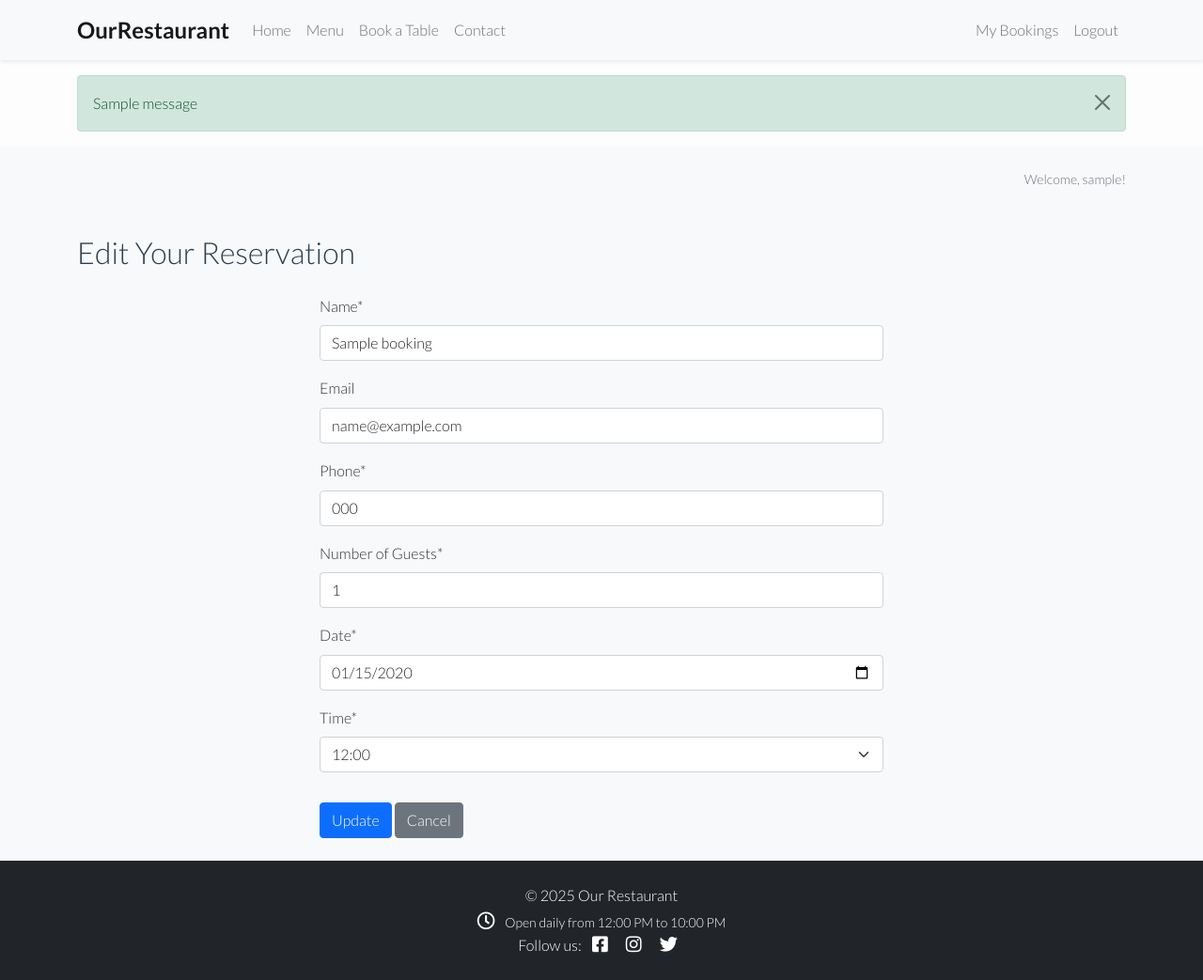
After one commit to GeorgeBarh/restaurant-booking-system-project, a Django app: page /reservations/edit/1/ in a window 1280 px wide. The commit adds this page. Shown: the whole page at 94% size. Run offline with Django 4.2, Linux system fonts and the light colour scheme; a user stored in the database is signed in; tables that the repository leaves empty hold one stand-in row (values such as "Sample post"); one stand-in notice (Sample message) is shown; some libraries are stand-ins or nearby versions.

Commit message:
add update functionality

```diff
--- /dev/null
+++ b/reservations/templates/reservations/update_booking.html
@@ -0,0 +1,14 @@
+{% extends "base.html" %}
+{% load crispy_forms_tags %}
+
+{% block content %}
+<div class="container mt-5">
+    <h2 class="mb-4">Edit Your Reservation</h2>
+    <form method="post">
+        {% csrf_token %}
+        {{ form|crispy }}
+        <button type="submit" class="btn btn-primary mt-3">Update</button>
+        <a href="{% url 'my_bookings' %}" class="btn btn-secondary mt-3">Cancel</a>
+    </form>
+</div>
+{% endblock %}
--- a/reservations/urls.py
+++ b/reservations/urls.py
@@ -1,7 +1,11 @@
 from django.urls import path
 from . import views
+from .views import BookTableView, MyBookingsView, cancel_booking,UpdateBookingView
 
 urlpatterns = [
     path("book/", views.BookTableView.as_view(), name="book_table"),
     path("my-bookings/", views.MyBookingsView.as_view(), name="my_bookings"),
+    path("cancel/<int:pk>/", cancel_booking, name="cancel_booking"),
+    path("edit/<int:pk>/", UpdateBookingView.as_view(), name="edit_booking"),
+
 ]
--- a/reservations/views.py
+++ b/reservations/views.py
@@ -4,7 +4,7 @@ from django.contrib.auth.mixins import LoginRequiredMixin
 from django.contrib import messages
 from django.shortcuts import redirect
 from django.utils.timezone import now
-from datetime import datetime
+from datetime import datetime,time
 from .models import Booking, Table
 from .forms import BookingForm
 from django.utils import timezone
@@ -15,33 +15,32 @@ class BookTableView(LoginRequiredMixin, CreateView):
     form_class = BookingForm
     template_name = "reservations/book_table.html"
 
-    def form_valid(self, form):
-        form.instance.user = self.request.user
-        guests = form.cleaned_data['guests']
-        date_ = form.cleaned_data['date']
-        time_ = form.cleaned_data['time']
+def form_valid(self, form):
+    form.instance.user = self.request.user
+    guests = form.cleaned_data['guests']
+    date_ = form.cleaned_data['date']
+    time_ = form.cleaned_data['time']
 
-        #  Prevent past bookings
-        if isinstance(time_, str):
-            time_ = datetime.strptime(time_, "%H:%M").time()
+    # Prevent booking in the past
+    dt_combined = make_aware(datetime.combine(date_, time_))
+    if dt_combined < datetime.now().astimezone():
+        messages.error(self.request, "❌ You cannot book in the past.")
+        return redirect('book_table')
 
-        selected_datetime = datetime.combine(date_, time_)
-        selected_datetime = timezone.make_aware(selected_datetime)
-        if selected_datetime < timezone.now():
-            messages.error(self.request, "You cannot book for a past time.")
-            return redirect('book_table')
+    # Find available table
+    booked_table_ids = Booking.objects.filter(date=date_, time=time_).values_list('table_id', flat=True)
+    available_tables = Table.objects.filter(seats__gte=guests).exclude(id__in=booked_table_ids).order_by('seats')
 
-        #  Find available table
-        booked_table_ids = Booking.objects.filter(date=date_, time=time_).values_list('table_id', flat=True)
-        available_tables = Table.objects.filter(seats__gte=guests).exclude(id__in=booked_table_ids).order_by('seats')
-
-        if available_tables.exists():
-            form.instance.table = available_tables.first()
-            messages.success(self.request, f"Table reserved for {guests} guests on {date_} at {time_}.")
-            return super().form_valid(form)
-        else:
-            messages.error(self.request, "No tables available for that time and group size.")
-            return redirect('book_table')
+    if available_tables.exists():
+        form.instance.table = available_tables.first()
+        messages.success(
+            self.request,
+            f" Table reserved for {guests} guests on {date_} at {time_}."
+        )
+        return super().form_valid(form)
+    else:
+        messages.error(self.request, " No tables available for that time and group size.")
+        return redirect('book_table')
 
     def get_success_url(self):
         return "/reservations/my-bookings/"
@@ -58,3 +57,63 @@ class MyBookingsView(LoginRequiredMixin, ListView):
         context = super().get_context_data(**kwargs)
         context["today"] = timezone.now().date()
         return context
+
+from django.contrib.auth.decorators import login_required
+from django.shortcuts import get_object_or_404
+
+@login_required
+
+def cancel_booking(request, booking_id):
+    booking = Booking.objects.filter(id=booking_id, user=request.user).first()
+    if booking:
+        booking.delete()
+        messages.success(request, " Your reservation has been canceled.")
+    else:
+        messages.error(request, " Booking not found or unauthorized.")
+    return redirect("my_bookings")
+
+from django.views.generic.edit import UpdateView
+from django.urls import reverse_lazy
+from django.utils.timezone import make_aware
+from datetime import datetime
+
+class UpdateBookingView(LoginRequiredMixin, UpdateView):
+    model = Booking
+    form_class = BookingForm
+    template_name = "reservations/update_booking.html"
+
+    def get_queryset(self):
+        # Make sure users can only edit their own bookings
+        return Booking.objects.filter(user=self.request.user)
+
+    def form_valid(self, form):
+        form.instance.user = self.request.user
+        guests = form.cleaned_data['guests']
+        date_ = form.cleaned_data['date']
+        time_ = form.cleaned_data['time']
+
+        # Prevent editing to a past datetime
+        if isinstance(time_, str):
+            time_ = datetime.strptime(time_, "%H:%M").time()
+        combined = make_aware(datetime.combine(date_, time_))
+        if combined < timezone.now():
+            messages.error(self.request, "❌ Cannot book in the past.")
+            return redirect("my_bookings")
+
+        # Check table availability excluding this booking
+        booked_tables = Booking.objects.filter(
+            date=date_, time=time_
+        ).exclude(id=self.object.id).values_list("table_id", flat=True)
+
+        available_tables = Table.objects.filter(seats__gte=guests).exclude(id__in=booked_tables).order_by("seats")
+
+        if available_tables.exists():
+            form.instance.table = available_tables.first()
+            messages.success(self.request, " Booking updated successfully.")
+            return super().form_valid(form)
+        else:
+            messages.error(self.request, " No tables available for that time and group size.")
+            return redirect("my_bookings")
+
+    def get_success_url(self):
+        return reverse_lazy("my_bookings")
--- a/templates/base.html
+++ b/templates/base.html
@@ -51,34 +51,41 @@
                     <li class="nav-item">
                         <a class="nav-link" href="{% url 'contact' %}">Contact</a>
                     </li>
+                </ul>
+
+                <ul class="navbar-nav ms-auto mb-2 mb-lg-0">
                     {% if user.is_authenticated %}
                     <li class="nav-item">
-                        <a class="nav-link {% if request.path == my_bookings_url %}active{% endif %}"
+                        <a class="nav-link {% if request.path == '/reservations/my-bookings/' %}active{% endif %}"
                             href="{% url 'my_bookings' %}">My Bookings</a>
                     </li>
-                    {% endif %}
-                </ul>
-
-                <ul class="navbar-nav mb-2 mb-lg-0">
-                    {% if user.is_authenticated %}
                     <li class="nav-item">
-                        <a class="nav-link {% if request.path == logout_url %}active{% endif %}"
-                            href="{% url 'account_logout' %}">Logout</a>
+                        <a class="nav-link" href="{% url 'account_logout' %}">Logout</a>
                     </li>
                     {% else %}
                     <li class="nav-item">
-                        <a class="nav-link {% if request.path == signup_url %}active{% endif %}"
-                            href="{% url 'account_signup' %}">Register</a>
+                        <a class="nav-link" href="{% url 'account_signup' %}">Register</a>
                     </li>
                     <li class="nav-item">
-                        <a class="nav-link {% if request.path == login_url %}active{% endif %}"
-                            href="{% url 'account_login' %}">Login</a>
+                        <a class="nav-link" href="{% url 'account_login' %}">Login</a>
                     </li>
                     {% endif %}
                 </ul>
             </div>
         </div>
     </nav>
+
+    <!-- Flash Messages -->
+    <div class="container mt-3">
+        {% if messages %}
+        {% for message in messages %}
+        <div class="alert alert-{{ message.tags }} alert-dismissible fade show" role="alert">
+            {{ message }}
+            <button type="button" class="btn-close" data-bs-dismiss="alert" aria-label="Close"></button>
+        </div>
+        {% endfor %}
+        {% endif %}
+    </div>
 
     <!-- Page Content -->
     <main class="flex-shrink-0 flex-grow-1 bg-light py-4">
```
Also changed, not shown: reservations/templates/reservations/my_bookings.html (+17 -3 lines).
